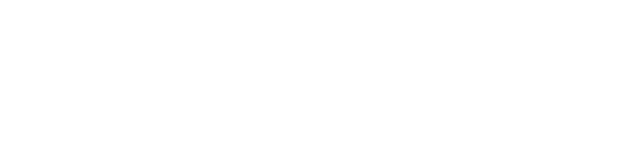
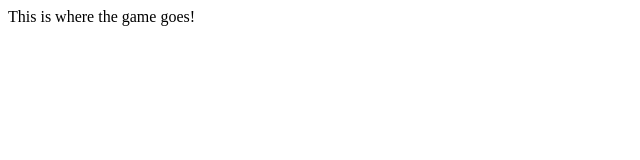
Before and after one commit to mrsamathclub/mathguy350.github.io, a plain HTML site: page doge/index.html in a window 1280 px wide. Shown: the whole page, without its empty margins (0-640 px from the left). Drawn offline with Linux system fonts and the light colour scheme.

Commit message:
Update index.html

```diff
--- a/doge/index.html
+++ b/doge/index.html
@@ -6,5 +6,5 @@
 
 <body>
 </body>
-
+  This is where the game goes!
 </html>
```
